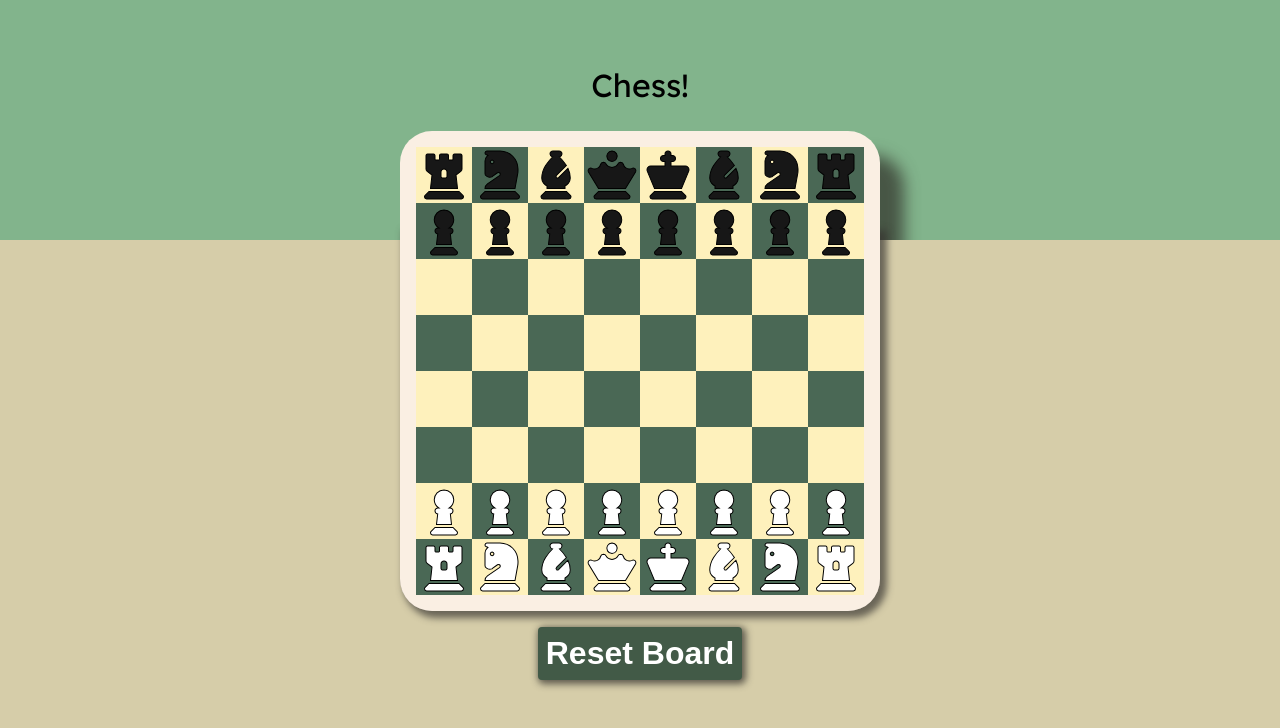
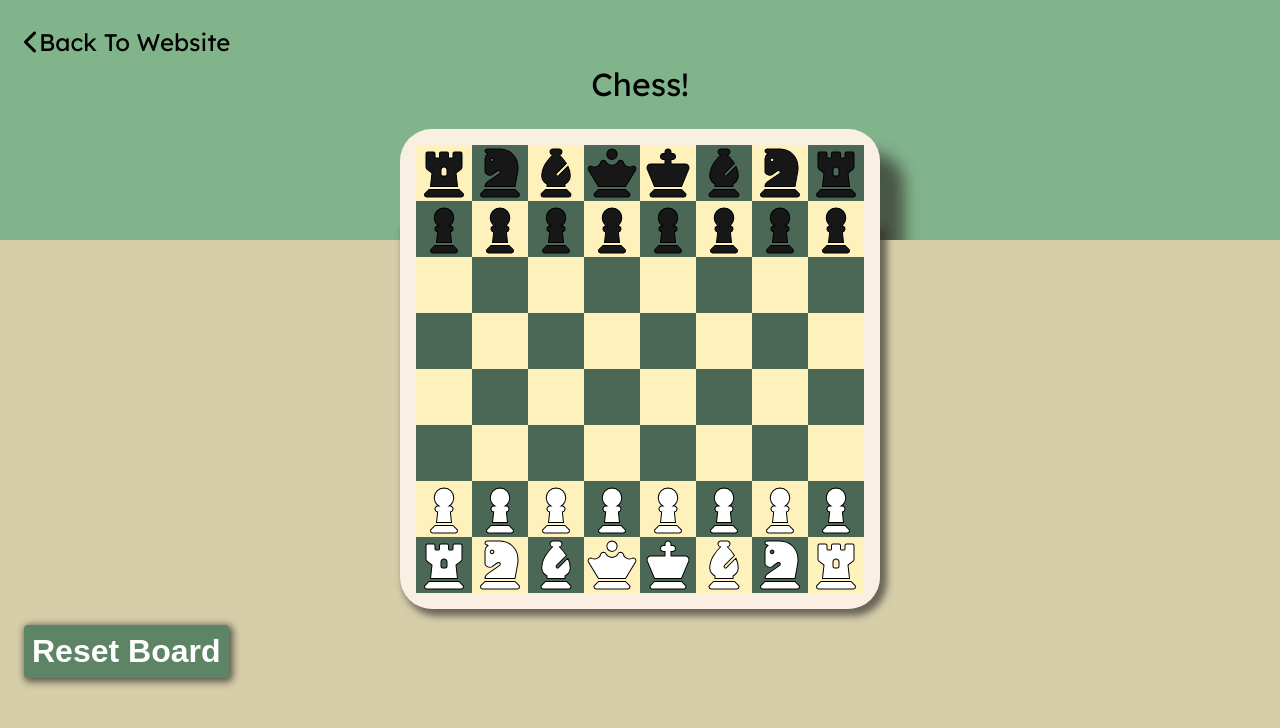
Before and after one commit to MarioAviles19/Chess-React, a React (Vite) app: page / in a window 1280 px wide. Shown: the top 728 px of the page. Built offline with nearby package versions, Linux system fonts and the light colour scheme.

Commit message:
Styled back button

```diff
--- a/src/App.css
+++ b/src/App.css
@@ -1,12 +1,23 @@
 #root {
   font-family: Lexend, 'Courier New', Courier, monospace;
-  max-width: 1280px;
+
   margin: 0 auto;
-  padding: 2rem;
+  padding: 1rem;
+}
+h1{
+  margin-top: 0;
   text-align: center;
 }
 body{
   background-color: rgb(130, 180, 140);
+}
+.backButton{
+  color:black;
+  text-decoration: none;
+  display: block;
+  text-align: left;
+
+  font-size: 1.5rem;
 }
 .background{
   background-color: rgb(214, 205, 169);
@@ -79,8 +90,8 @@ body{
   border: none;
   padding: .5rem;
   font-size: 2rem;
-  font-weight: 900;
-  background-color: rgb(66, 90, 71);
+  font-weight: 600;
+  background-color: rgb(93, 133, 101);
   color:white;
   box-shadow: 2px 2px 7px 2px #272523ad;
   cursor: pointer;
@@ -138,4 +149,12 @@ body{
   .boardSquare span{
     font-size: clamp(0rem, 6vw, 3rem);
   }
+
 }
+@media  (max-width: 500px) {
+
+  .backButton{
+    text-align: center;
+  }
+
+}
--- a/src/App.tsx
+++ b/src/App.tsx
@@ -96,7 +96,10 @@ function App() {
   return (
     <div className="App">
       <div aria-hidden="true" className="background"></div>
-              <h1>Chess!</h1>
+              <header>
+                <a className="backButton" href="https://marioaviles.com"><i aria-hidden="true" className='fas fa-chevron-left'></i>Back To Website</a>
+                <h1>Chess!</h1>
+              </header>
       <div className="gameWrapper">
         <div className="panel">
           <div className="game">
```
